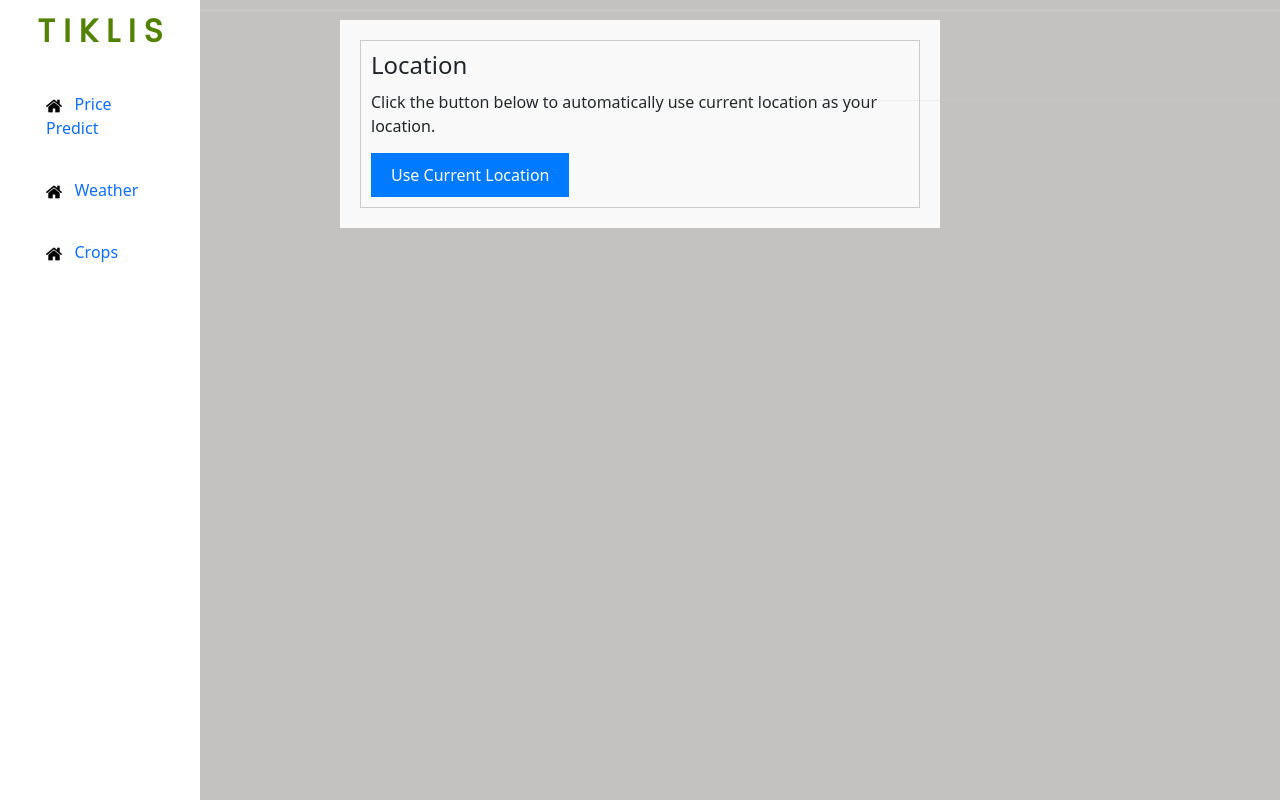
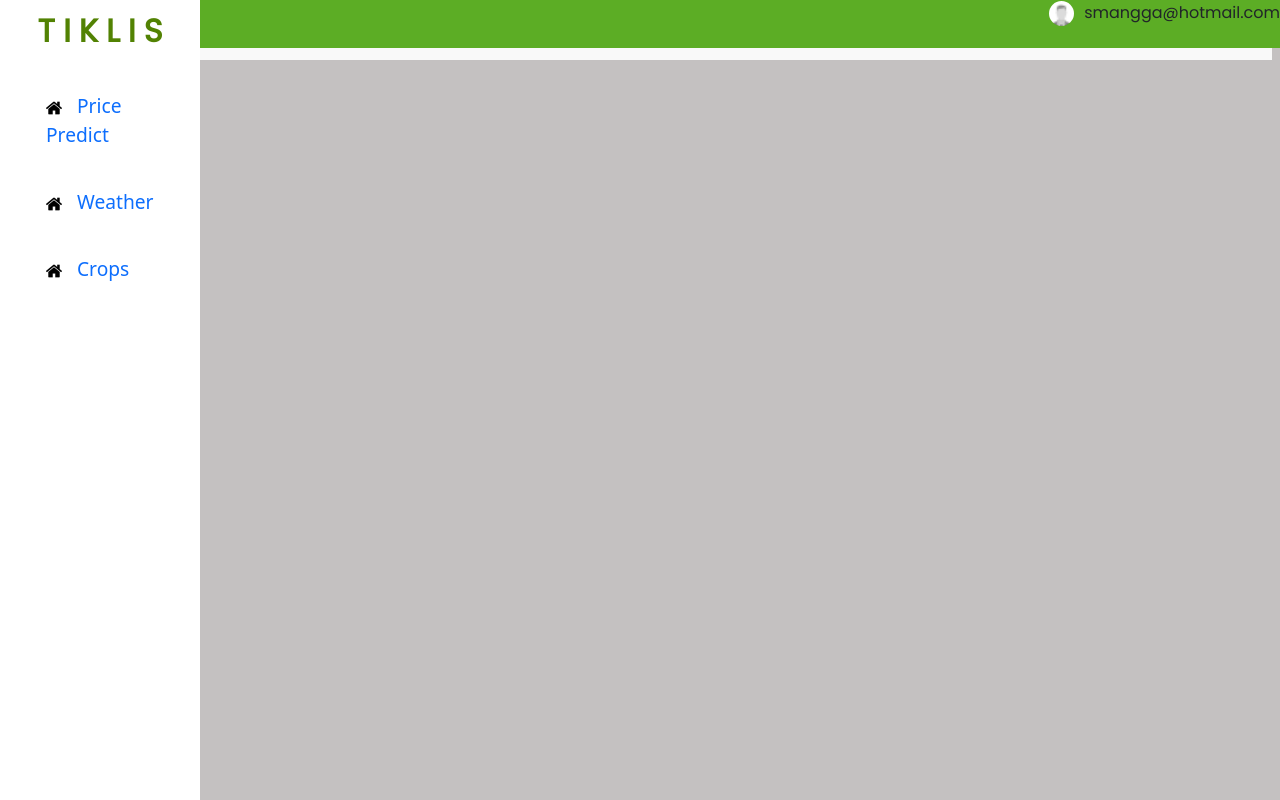
Before and after one commit to ellement95/Crop-Prediction, a Django app: page /home/ in a window 1280 px wide. Run offline with Django 4.2, Linux system fonts and the light colour scheme; some libraries are stand-ins or nearby versions.

Commit message:
Modified stuff

```diff
--- a/Tiklis/test_project/main/static/stylee.css
+++ /dev/null
@@ -1,103 +0,0 @@
-body{
-    background: rgb(196, 193, 193);
-}
-
-.horizontal-line {
-    overflow:hidden;
-    background-color: #5cad25;
-    width: 100%;
-    z-index: 0;
-    position:fixed;
-  }
-
-.main-container {
-    display: flex; /* Keep Flexbox for the main container */
-}
-#side_nav{
-    background: #ffffff;
-    min-width:200px;
-    max-width:200px;
-    border: 4ch;
-    z-index: 1;
-    padding: 6px 12px 20px 16px;
-    height: 980px;
-    overflow-x: hidden;
-    position: fixed;
-}
-
-/* .content{
-    min-height: 100vh;
-    width:100%
-} */
-
-/* CSS for the "row justify-content-center" class */
-.row.justify-content-center {
-  display: flex;
-  justify-content: left;
-}
-
-/* CSS for the "content" section */
-.content {
-  width: 100%;
-  max-width: 600px;
-  margin: 20px;
-  padding: 20px;
-  background-color: #f9f9f9;
-}
-
-/* CSS for the "location" section and its children */
-.location {
-  border: 1px solid #ccc;
-  padding: 10px;
-}
-
-.location h1 {
-  font-size: 24px;
-  margin-bottom: 10px;
-}
-
-.horizontal-line {
-  border: 0;
-  height: 1px;
-  background-color: #ccc;
-  margin: 10px 0;
-}
-
-.location p {
-  font-size: 16px;
-  margin-bottom: 15px;
-}
-
-.location button {
-  padding: 10px 20px;
-  font-size: 16px;
-  background-color: #007bff;
-  color: #fff;
-  border: none;
-  cursor: pointer;
-}
-
-.location button:hover {
-  background-color: #0056b3;
-}
-
-span.logo{
-    display:flex;
-    padding: 6px 12px 20px 16px;
-    font-family:'Poppins';
-    font-weight: 800;
-    color: #528203;
-    letter-spacing: 8px;
-    width: 100%;
-    justify-content: center;
-
-}
-
-h1.fs-4{
-    font-size: 40px;
-}
-
-.list-unstyled.px-2 li {
-    margin-bottom: 10px;
-    padding: 6px;
-  }
--- a/Tiklis/test_project/main/static/styles.css
+++ b/Tiklis/test_project/main/static/styles.css
@@ -1,50 +1,86 @@
+body {
+  background: rgb(196, 193, 193);
+}
 
-#sidenav {
-  height:100%;
-  width:180px;
+.main-container {
+  display: flex;
+}
+
+#side_nav {
+  background: #ffffff;
+  flex: 1;
+  z-index: 1;
+  padding: 6px 12px 20px 16px;
+  min-width: 200px;
+  max-width: 200px;
+  height: 100vh;
+  overflow-x: hidden;
   position: fixed;
-  z-index:1;
-  top:0;
-  left:0;
-  background-color:#ffffff;
-  overflow-x: hidden;
-  padding-top:20px;
+  top: 0;
+  left: 0;
 }
-.logo {
-  width: 100px;
+
+.horizontal-line {
+  overflow: hidden;
+  background-color: #5cad25;
+  width: 100%;
+  height: 3rem;
+  z-index: 0;
+  position: fixed;
+  top: 0;
+  left: 0;
+
 }
-#sidenav h1 {
+
+.content {
+  flex: 1;
+  margin: 20px;
+  padding: 20px;
+  background-color: #f9f9f9;
+}
+
+
+span.logo {
+  display: flex;
   padding: 6px 12px 20px 16px;
-  font-family:'Poppins';
-  font-weight: bold;
+  font-family: 'Poppins';
+  font-weight: 800;
   color: #528203;
   letter-spacing: 8px;
-  text-align:justify;
   width: 100%;
-
-  /* Prevent the h1 element from resizing and taking full width */
-  display: inline-block;
-  white-space: nowrap;
+  justify-content: center;
+  font-size: 2rem;
 }
 
-#sidenav a {
-  padding: 15px 8px 6px 16px;
-  text-decoration: none;
-  font-size: 25px;
-  color: #528203;
-  font-family:'Poppins';
+.list-unstyled.px-2 li {
+  margin-bottom: 10px;
+  padding: 6px;
+  font-size: 1.2rem;
 }
 
-.sidebar li.active{
-  background: #528203;
-  border-radius: 8px;
+h1.fs-4 {
+  font-size: 4rem;
+}
+.user-container{
+  display: flex;
+  align-items: center;
+  justify-content: center;
+}
+#user-info {
+  position: absolute;
+  top: 0;
+  right: 0;
+  display: flex;
+  align-items: center;
 }
 
-.header {
-  padding: 6px;
-  background: #67A600;
+ #user-name{
+  font-family:"Poppins"
+
 }
-
-.menu-item {
-  margin-bottom: 5px;
+#user-info img {
+  width: 25px;
+  height: 25px;
+  border-radius: 50%; /* To make the image circular, assuming it's a person's avatar */
+  margin-right: 10px; /* Add some space between the avatar and the username */
 }
--- a/Tiklis/test_project/main/templates/main/base.html
+++ b/Tiklis/test_project/main/templates/main/base.html
@@ -2,48 +2,54 @@
 <!DOCTYPE html>
 <html>
 <head>
-        <link rel="shortcut icon" type="image/svg" href="{% static 'icons/seedling-solid.svg' %}" >
+    <link rel="shortcut icon" type="image/svg" href="{% static 'icons/seedling-solid.svg' %}">
     <meta charset="utf-8">
     <meta name="viewport" content="width=device-width, initial-scale=1, shrink-to-fit=no">
     <link href="https://fonts.googleapis.com/css?family=Poppins" rel="stylesheet">
     <link href="https://cdn.jsdelivr.net/npm/bootstrap@5.2.3/dist/css/bootstrap.min.css" rel="stylesheet" integrity="sha384-rbsA2VBKQhggwzxH7pPCaAqO46MgnOM80zW1RWuH61DGLwZJEdK2Kadq2F9CUG65" crossorigin="anonymous">
-        <link rel ="stylesheet" type="text/css" href="{% static 'stylee.css' %}">
+    <link rel="stylesheet" type="text/css" href="{% static 'styles.css' %}">
     <script src="https://kit.fontawesome.com/6417c2168c.js" crossorigin="anonymous"></script>
-        <title> {% block title %} Tiklis Website {% endblock %} </title>
+    <title>{% block title %}Tiklis Website{% endblock %}</title>
 </head>
 
 <body>
     <!-- Header -->
-        <div class = "horizontal-line">
-            <h1> test</h1>
+    <header>
+        <div class="horizontal-line">
+            <div id="user-info">
+                <div class ="user-container">
+                    <div id="user-avatar">
+                        <img src ="{% static 'icons/avatar-empty.png' %}">
                     </div>
+                    <div id="user-name">
+                        smangga@hotmail.com
+                    </div>
+                </div>
+            </div>
+        </div>
+    </header>
 
-        <!-- Side bar-->
-        <div class="main-container ">
+    <!-- Side bar -->
+    <div class="main-container">
         <div class="sidebar" id="side_nav">
             <div class="header-box">
                 <h1 class="fs-2"><span class="logo">TIKLIS</span></h1>
             </div>
             <!-- Menu -->
-                <ul class = "list-unstyled px-2">
-                <li class ="menu-item"><a href="#" class="text-decoration-none px-3 py-2 d-block"><img src="{% static 'icons/house-logo-16x16.png' %}">&nbsp;&nbsp;&nbsp;Price Predict </a></li>
-                <li class ="menu-item"><a href="#" class="text-decoration-none px-3 py-2 d-block"><img src="{% static 'icons/house-logo-16x16.png' %}">&nbsp;&nbsp;&nbsp;Weather </a></li>
-                <li class ="menu-item"><a href="#" class="text-decoration-none px-3 py-2 d-block"><img src="{% static 'icons/house-logo-16x16.png' %}">&nbsp;&nbsp;&nbsp;Crops </a></li>
+            <ul class="list-unstyled px-2">
+                <li class="menu-item"><a href="#" class="text-decoration-none px-3 py-2 d-block"><img src="{% static 'icons/house-logo-16x16.png' %}">&nbsp;&nbsp;&nbsp;Price Predict</a></li>
+                <li class="menu-item"><a href="#" class="text-decoration-none px-3 py-2 d-block"><img src="{% static 'icons/house-logo-16x16.png' %}">&nbsp;&nbsp;&nbsp;Weather</a></li>
+                <li class="menu-item"><a href="#" class="text-decoration-none px-3 py-2 d-block"><img src="{% static 'icons/house-logo-16x16.png' %}">&nbsp;&nbsp;&nbsp;Crops</a></li>
             </ul>
         </div>
     </div>
+
+    <!-- Content -->
     <div class="row justify-content-center">
         <div class="content">
-                <div class="location">
-                    <h1>Location</h1>
-                    <hr class="horizontal-line">
-                    <p>Click the button below to automatically use current location as your location.</p>
-                    <button id="current-location-btn">Use Current Location</button>
-                </div>
         </div>
     </div>
 
-        <script src="https://cdn.jsdelivr.net/npm/bootstrap@5.3.0/dist/js/bootstrap.bundle.min.js"
-        integrity="sha384-geWF76RCwLtnZ8qwWowPQNguL3RmwHVBC9FhGdlKrxdiJJigb/j/68SIy3Te4Bkz" crossorigin="anonymous"></script>
+    <script src="https://cdn.jsdelivr.net/npm/bootstrap@5.3.0/dist/js/bootstrap.bundle.min.js" integrity="sha384-geWF76RCwLtnZ8qwWowPQNguL3RmwHVBC9FhGdlKrxdiJJigb/j/68SIy3Te4Bkz" crossorigin="anonymous"></script>
 </body>
 </html>
--- a/Tiklis/test_project/main/templates/main/create.html
+++ b/Tiklis/test_project/main/templates/main/predict.html
@@ -1,9 +1,9 @@
 {% extends 'main/base.html' %}
 
-{% block title %} Create New List {% endblock %}
+{% block title %} Price Prediction{% endblock %}
 
 {% block content %}
-<h3>Create Page</h3>
+<h3>Upload CSV</h3>
 <form method="post" action="/create/" class="form-group">
     {% csrf_token %}
     <div class="input-group mb-3">
--- a/Tiklis/test_project/main/urls.py
+++ b/Tiklis/test_project/main/urls.py
@@ -3,8 +3,8 @@ from django.urls import path
 from . import views
 
 urlpatterns = [
-path("<int:id>", views.index, name="index"),
+path("", views.home, name="home"),
 path("home/", views.home, name="home"),
-path("create/", views.create, name="create"),
+path("create/", views.create, name="predict"),
 path("test/",views.test, name="test"),
 ]
```
Also changed, not shown: Tiklis/test_project/main/templates/main/test.html (+32 -9 lines), Tiklis/test_project/main/static/icons/avatar-empty.png (added), Tiklis/test_project/main/static/icons/favicon-32x32.png (added). Lines whose indentation alone changed are shown as unchanged.
